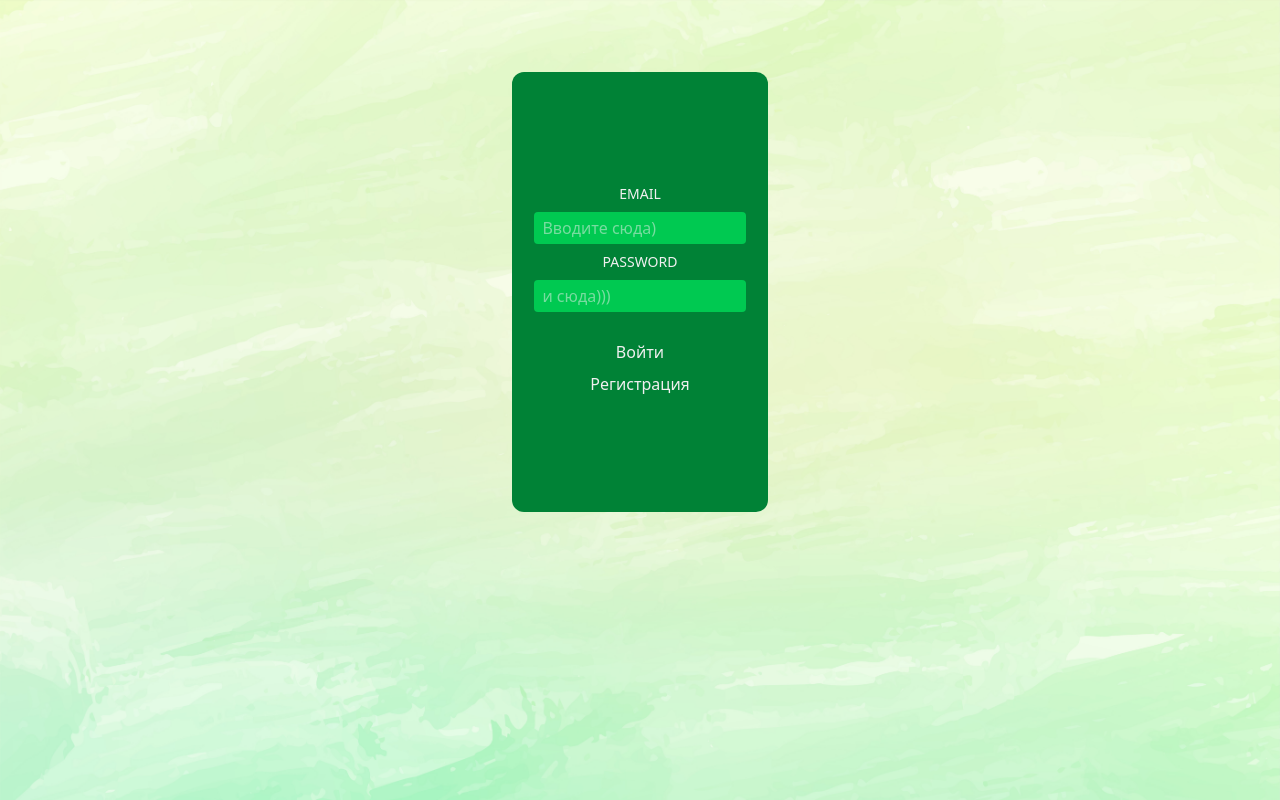
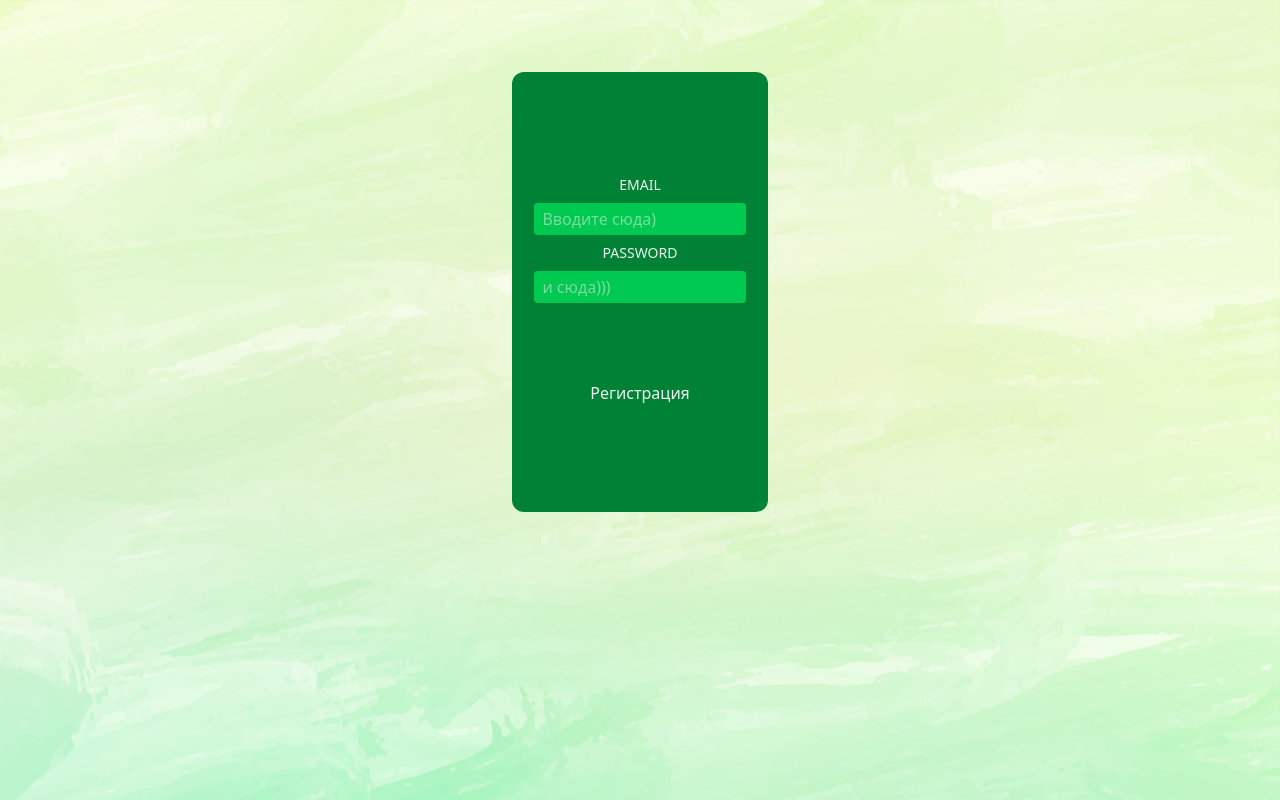
Before and after one commit to Denis341414/test, a Vue app: page /#/signin/auth in a window 1280 px wide. Both pictures are taken after a click on the button "Войти". Built offline with nearby package versions, Linux system fonts and the light colour scheme; no server answers.

Commit message:
added progressiveBar in signin

```diff
--- a/src/App.vue
+++ b/src/App.vue
@@ -9,6 +9,7 @@ console.log(router.path);
 </script>
 
 <template>
+  <div class="">
     <Header v-if="router.name !== 'auth' && router.name !== 'regist'" />
     <Drawer v-if="router.name !== 'auth' && router.name !== 'regist'" />
     <div
@@ -22,6 +23,7 @@ console.log(router.path);
           </div>
         </Transition>
       </router-view>
+    </div>
   </div>
 </template>
 
@@ -40,4 +42,6 @@ console.log(router.path);
 .fade-leave-active {
   transition: opacity 0.5s ease;
 }
+@media (max-width: 1500px) {
+}
 </style>
--- a/src/entities/authUser/model/authUser.ts
+++ b/src/entities/authUser/model/authUser.ts
@@ -1,7 +1,14 @@
 import { validateEmailAndPassword } from "@shared/utils";
 import { signInWithEmailAndPassword, type Auth } from "firebase/auth";
+import { Ref } from "vue";
 
-export const authUser = async (email: string, password: string, auth: Auth) => {
+export const authUser = async (
+  email: string,
+  password: string,
+  auth: Auth,
+  loader: Ref<boolean>
+) => {
+  loader.value = true;
   try {
     await signInWithEmailAndPassword(auth, email, password)
       .then((userCredential) => {
@@ -15,5 +22,7 @@ export const authUser = async (email: string, password: string, auth: Auth) => {
   } catch (error) {
     console.error("ERROR :", error);
     throw error;
+  } finally {
+    loader.value = false;
   }
 };
--- a/src/entities/registUser/model/registUser.ts
+++ b/src/entities/registUser/model/registUser.ts
@@ -5,14 +5,17 @@ import {
   createUserWithEmailAndPassword,
   updateProfile,
 } from "firebase/auth";
+import { Ref } from "vue";
 
 export const registUser = async (
   email: string,
   password: string,
   repPassword: string,
   name: string,
-  auth: Auth
+  auth: Auth,
+  loader: Ref<boolean>
 ) => {
+  loader.value = true;
   try {
     if (password !== repPassword) {
       alert("Пароли не совпадают");
@@ -26,5 +29,7 @@ export const registUser = async (
   } catch (error) {
     console.log("ERROR :", error);
     throw error;
+  } finally {
+    loader.value = false;
   }
 };
--- a/src/main.ts
+++ b/src/main.ts
@@ -14,7 +14,9 @@ initializeApp(firebaseConfig);
 
 const app = createApp(App);
 app.use(PrimeVue, {
-  theme: Aura,
+  theme: {
+    preset: Aura,
+  },
 });
 app.use(router);
 app.use(pinia);
--- a/src/pages/signin/ui/auth.vue
+++ b/src/pages/signin/ui/auth.vue
@@ -7,11 +7,14 @@ import { getAuth } from "firebase/auth";
 import { useUserProfileStore } from "@entities/userProfile";
 import { onAuthStateChanged } from "firebase/auth";
 import { useRouter } from "vue-router";
+import { ProgressSpinner } from "primevue";
+import { ref } from "vue";
 
 const { email, password } = storeToRefs(useAuthStore());
 const { userCurrent } = storeToRefs(useUserProfileStore());
 const router = useRouter();
 const auth = getAuth();
+const loader = ref(false);
 
 onAuthStateChanged(auth, (user) => {
   if (user) {
@@ -22,6 +25,10 @@ onAuthStateChanged(auth, (user) => {
     router.push("/profile");
   }
 });
+
+const auUser = async () => {
+  await authUser(email.value, password.value, auth, loader);
+};
 </script>
 
 <template>
@@ -44,10 +51,15 @@ onAuthStateChanged(auth, (user) => {
     </div>
 
     <div class="buttons flex flex-col">
-      <ButtonSignIn
-        :lable="'Войти'"
-        :func="() => authUser(email, password, auth)"
+      <ProgressSpinner
+        v-if="loader"
+        style="width: 50px; height: 50px"
+        strokeWidth="8"
+        fill="transparent"
+        animationDuration=".5s"
+        aria-label="Custom ProgressSpinner"
       />
+      <ButtonSignIn v-else :lable="'Войти'" :func="() => auUser()" />
       <router-link to="regist">
         <ButtonSignIn :lable="'Регистрация'" />
       </router-link>
--- a/src/pages/signin/ui/regist.vue
+++ b/src/pages/signin/ui/regist.vue
@@ -6,11 +6,14 @@ import { registUser } from "@entities/registUser/model/registUser";
 import { getAuth, onAuthStateChanged } from "firebase/auth";
 import { useUserProfileStore } from "@entities/userProfile";
 import { useRouter } from "vue-router";
+import { ProgressSpinner } from "primevue";
+import { ref } from "vue";
 
 const { email, password, repeatPassword, name } = storeToRefs(useRegistStore());
 const { userCurrent } = storeToRefs(useUserProfileStore());
 const router = useRouter();
 const auth = getAuth();
+const loader = ref(false);
 
 onAuthStateChanged(auth, (user) => {
   if (user) {
@@ -22,6 +25,16 @@ onAuthStateChanged(auth, (user) => {
   } else {
   }
 });
+const regUser = async () => {
+  await registUser(
+    email.value,
+    password.value,
+    repeatPassword.value,
+    name.value,
+    auth,
+    loader
+  );
+};
 </script>
 
 <template>
@@ -56,9 +69,18 @@ onAuthStateChanged(auth, (user) => {
     </div>
 
     <div class="buttons flex flex-col">
+      <ProgressSpinner
+        v-if="loader"
+        style="width: 50px; height: 50px"
+        strokeWidth="8"
+        fill="transparent"
+        animationDuration=".5s"
+        aria-label="Custom ProgressSpinner"
+      />
       <ButtonSignIn
+        v-else
         :lable="'Зарегистрироваться'"
-        :func="() => registUser(email, password, repeatPassword, name, auth)"
+        :func="() => regUser()"
       />
       <router-link to="auth">
         <ButtonSignIn :lable="'Вход'" />
```
Lines whose indentation alone changed are shown as unchanged.
